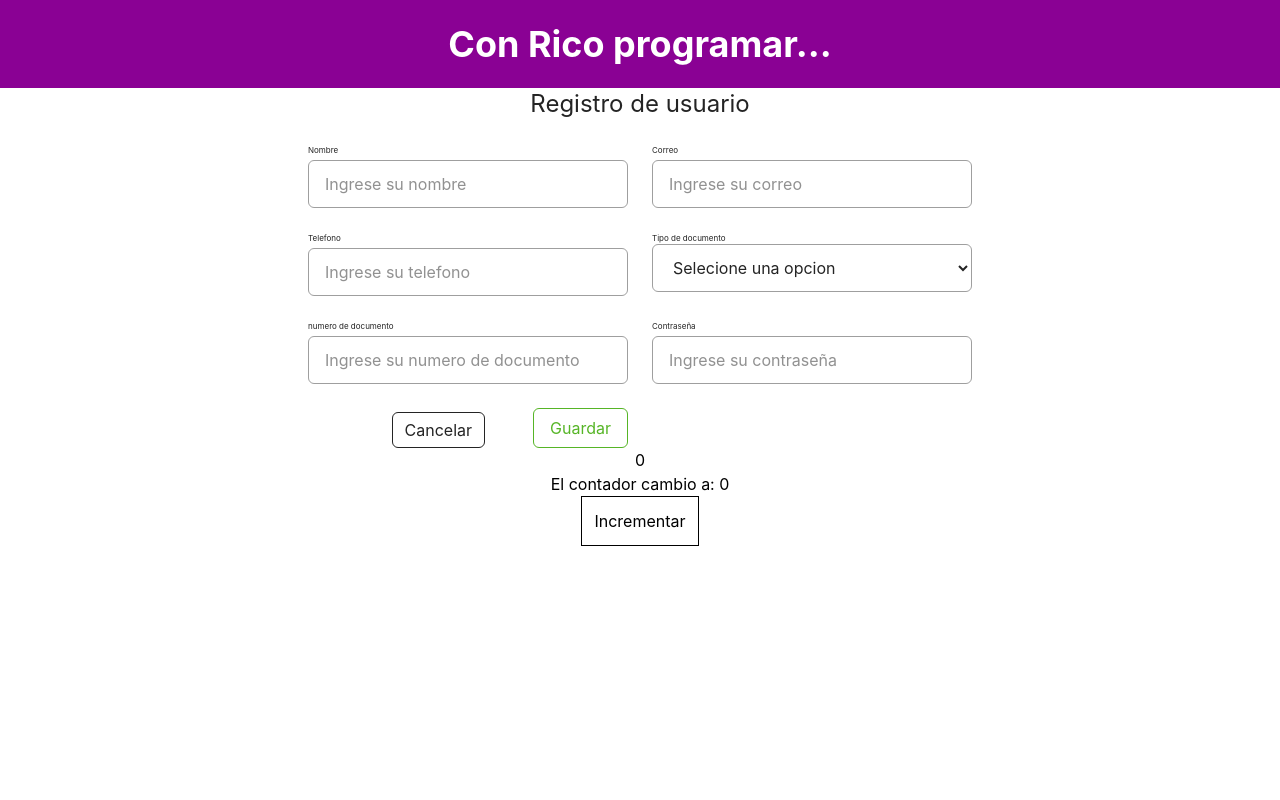
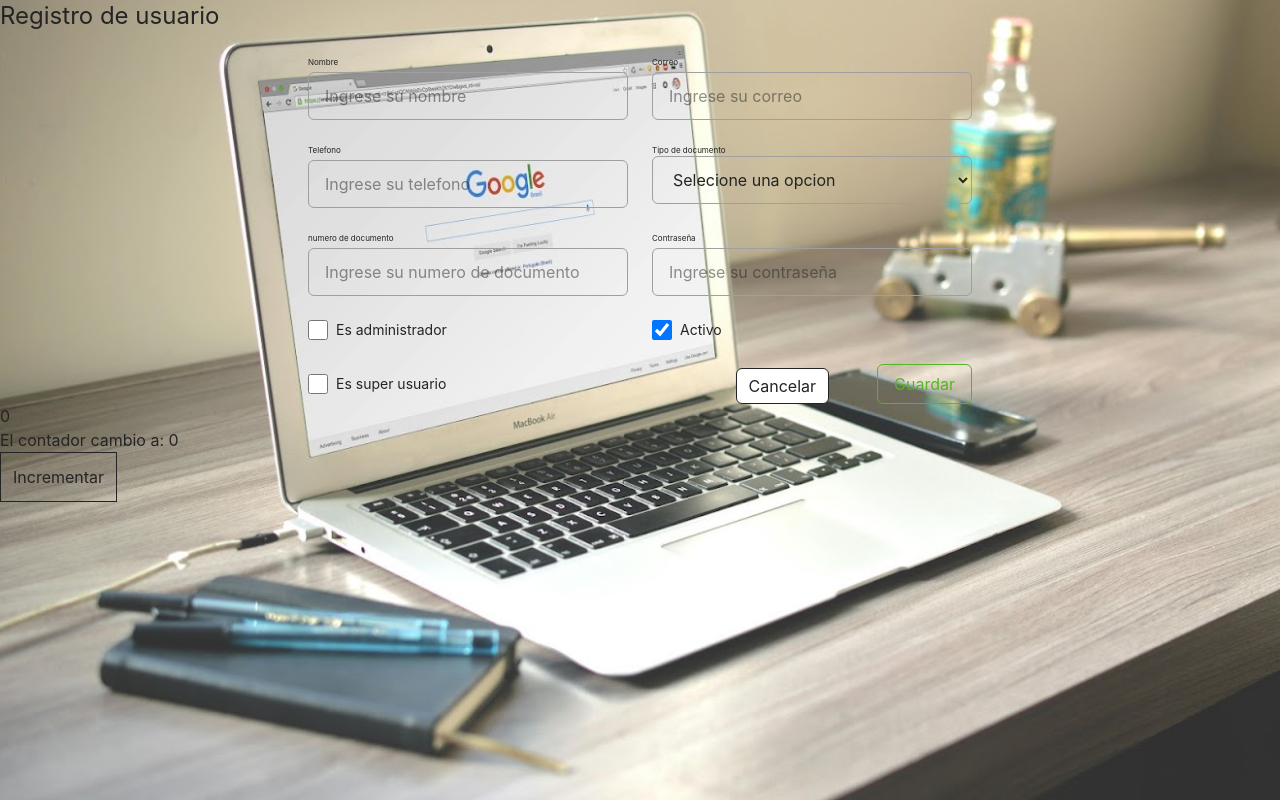
Before and after one commit to MaicolFranc02118/proyecto-formativo, a React (Vite) app: page / in a window 1280 px wide. Built offline with nearby package versions, Linux system fonts and the light colour scheme.

Commit message:
feat: actualización de formulario de usuario, checkbox y layout

```diff
--- a/package.json
+++ b/package.json
@@ -12,8 +12,11 @@
   },
   "dependencies": {
     "@tailwindcss/vite": "^4.2.1",
+    "clsx": "^2.1.1",
+    "lucide-react": "^1.9.0",
     "react": "^19.2.0",
     "react-dom": "^19.2.0",
+    "react-router-dom": "^7.14.2",
     "tailwindcss": "^4.2.1",
     "zod": "^4.3.6"
   },
--- a/src/app/App.jsx
+++ b/src/app/App.jsx
@@ -1,15 +1,22 @@
-import { CreateUserPage } from "@/features/users";
+// import { CreateUserPage } from "@/features/users";
+
+// export default function App(){
+//   return(
+//     <div className="min-h  text-center grid grid-cols-1 gab-4 ">
+//       <h1 className="text-white  text-4xl font-bold bg-fuchsia-800 p-6">
+//         Con Rico programar...
+//       </h1>
+
+//       <CreateUserPage />
+
+
+//     </div>
+//   );
+// }
+
+import { RouterProvider } from "react-router-dom";
+import router from "./router";
 
 export default function App(){
-  return(
-    <div className="min-h  text-center grid grid-cols-1 gab-4 ">
-      <h1 className="text-white  text-4xl font-bold bg-fuchsia-800 p-6">
-        Con Rico programar...
-      </h1>
-
-      <CreateUserPage />
-
-
-    </div>
-  );
+  return <RouterProvider router = {router} />;
 }
--- a/src/app/router.jsx
+++ b/src/app/router.jsx
@@ -0,0 +1,31 @@
+import { createBrowserRouter } from "react-router-dom";
+import MainLayout from "@/shared/layouts/MainLayout";
+import { CreateUserPage } from "@/features/users"
+
+const router = createBrowserRouter([
+    {
+        path: "/",
+        element: <MainLayout />,
+        children: [
+            {
+                index: true,
+                element: <h1 className="p-4">Inicio</h1>,
+            },
+            {
+                path: "cursos",
+                element: <h1 className="p-4"></h1>,
+            },
+            {
+                path: "recursos",
+                element: <h1 className="p-4"></h1>,
+
+            },
+            {
+                path: "contacto",
+                element: <h1 className="p-4"></h1>,
+            },
+        ],
+    },
+]);
+
+export default router;
--- a/src/features/users/components/UserRegisterForm.jsx
+++ b/src/features/users/components/UserRegisterForm.jsx
@@ -1,7 +1,9 @@
 import { useState, useEffect } from "react";
 import { getDocumentTypes } from "@/features/users/services/selectService";
 import { userSchema } from "../schemas/userSchema";
-import { Input, Button,DeleteCounter2, Select } from "@/shared";
+
+
+import { Input, Button,DeleteCounter2, Select, Checkbox } from "@/shared";
 
 
 export default function UserRegisterForm() {
@@ -16,6 +18,11 @@ export default function UserRegisterForm() {
         userDocumentType: "",
         userDocumentNumber: "",
         userPassword: "",
+
+        //Flags booleanos
+        isStaff: false,
+        isActive: true,
+        isSuperUser: false,
     });
     const [errors, setErrors ] = useState({});
 
@@ -34,14 +41,14 @@ export default function UserRegisterForm() {
      */
     const handleChange = (e) => {
         //se obtiene el nombre del campo y su valor
-        const { name, value } = e.target;
+        const { name, value, type, checked } = e.target;
 
         setFormData((prev) => ({
             //se copian todos los valores anteriores del estado
             ...prev,
 
             //Se actualiza unicamnete lo que cambio
-            [name]: value,
+            [name]: type === "checkbox" ? checked : value,
 
         }));
     }
@@ -159,6 +166,31 @@ export default function UserRegisterForm() {
                         error={errors.userPassword}
                     />
 
+                    <Checkbox
+                        id="isStaff"
+                        name="isStaff"
+                        label="Es administrador"
+                        checked={formData.isStaff}
+                        onChange={handleChange}
+
+                    />
+                    <Checkbox
+                        id="isActive"
+                        name="isActive"
+                        label="Activo "
+                        checked={formData.isActive}
+                        onChange={handleChange}
+                    />
+
+                    <Checkbox
+                        id="isSuperUser"
+                        name="isSuperUser"
+                        label="Es super usuario"
+                        checked={formData.isSuperUser}
+                        onChange={handleChange}
+
+                    />
+
                     {/* Actions */}
                     <div className="flex items-end justify-end gap-12">
 
--- a/src/shared/components/Checkbox.jsx
+++ b/src/shared/components/Checkbox.jsx
@@ -0,0 +1,39 @@
+//El chekbox necesita un id, no aceptas clases
+export default function Checkbox({
+    id,                     //identificador unico (Necesario para accesibilidad)
+    name,                   //Nombre del caompo(Util para formulario)
+    label,                  //Texto visble asociado al checkbox
+    checked = false,        //Estado controlado del checkbox
+    onChange,               //Funcion que maneja el cambio de estado
+    disabled = false,        //indica si el checkbox esta habilitado
+    className = "",         //Clases adicionales para personalizacion
+
+}) {
+
+    return(
+        <label
+            htmlFor={id}
+            className={`
+                flex items-center gap-2
+                text-sm
+                cursor-pointer
+                ${disabled ? "opacity-50 cursor-not-allowed" : ""}
+                ${className}
+            `}
+        >
+            {/* {Input del checkbox} */}
+            <input
+                id={id}
+                name={name}
+                type="checkbox"
+                checked={checked}
+                disabled={disabled}
+                onChange={onChange}
+                className="w-5 h-5"
+            />
+            {/* {Texto del chacbox} */}
+
+            <span>{label}</span>
+        </label>
+    );
+}
--- a/src/shared/components/IconButton.jsx
+++ b/src/shared/components/IconButton.jsx
@@ -0,0 +1,82 @@
+import React from "react";
+import clsx from "clsx";
+
+export const IconButton = React.forwardRef(function IconButton(
+    {
+        children,
+        onClick,
+        disabled = false,
+        className = "",
+        variant = "default",
+
+        //Tamaños
+        hitSize = 48,  //px (área táctil)
+        iconSize = 24, // px (ícon visible)
+
+        // Accesibilidad
+        ariaLabel,
+
+        // Estados
+        isActive = false,
+
+        ...props
+    },
+    ref
+) {
+    const baseStyles = `
+        inline-flex items-center justify-center
+        rounded-full
+        transition-colors duration-200
+        focus:outline-none focus-visible:ring-2 focus-visible:ring-offset-2
+        disabled:opacity-50 disabled:pointer-events-none
+    `;
+
+    const variants = {
+        default: `
+            text-neutral-700
+            hover:bg-neutral-200
+            focus-visible:ring-neutral-400
+        `,
+        ghost: `
+            text-neutral-600
+            hover:bg-neutral-100
+            focus-visible:ring-neutral-300
+        `,
+
+         primary: `
+                text-white bg-blue-600
+                hover:bg-blue-700
+                focus-visible:ring-blue-500
+        `,
+    }
+    return (
+  <button
+    ref={ref}
+    type="button"
+    aria-label={ariaLabel}
+    disabled={disabled}
+    onClick={onClick}
+    className={clsx(baseStyles, variants[variant], className, {
+      "bg-neutral-300": isActive,
+    })}
+    style={{
+      width: `${hitSize}px`,
+      height: `${hitSize}px`,
+    }}
+    {...props}
+  >
+    <span
+      className="Flex items-center justify-center"
+
+      style={{
+        width: `${iconSize}px`,
+        height: `${iconSize}px`,
+      }}
+    >
+      {children}
+    </span>
+  </button>
+);
+
+
+})
--- a/src/shared/index.js
+++ b/src/shared/index.js
@@ -4,3 +4,4 @@ export { default as DeleteCaunter } from "./components/DeleteCaunter";
 export { default as DeleteEffect } from "./components/DeleteEffect";
 export { default as DeleteCounter2 } from "./components/DeleteCounter2";
 export { default as Select } from "./components/Select";
+export { default as Checkbox } from "./components/Checkbox";
--- a/src/shared/layouts/MainLayout.jsx
+++ b/src/shared/layouts/MainLayout.jsx
@@ -0,0 +1,18 @@
+import { Outlet } from "react-router-dom"
+import heroBg from "@/assets/images/imagen-hero-freelancer.jpg";
+import {CreateUserPage } from "@/features/users";
+
+export default function MainLayout(){
+    return(
+        <div className="relative min-h-screen text-text-primary ">
+
+        <div
+             className="absolute inset-0 -z-10 bg-cover bg-center"
+             style = {{backgroundImage: `url(${heroBg})`}}
+             />
+
+             <CreateUserPage/>
+
+             </div>
+    );
+}
```
Also changed, not shown: src/assets/images/imagen-hero-freelancer.jpg (added), 1 other file (tests, documents, lock files or other folders).
